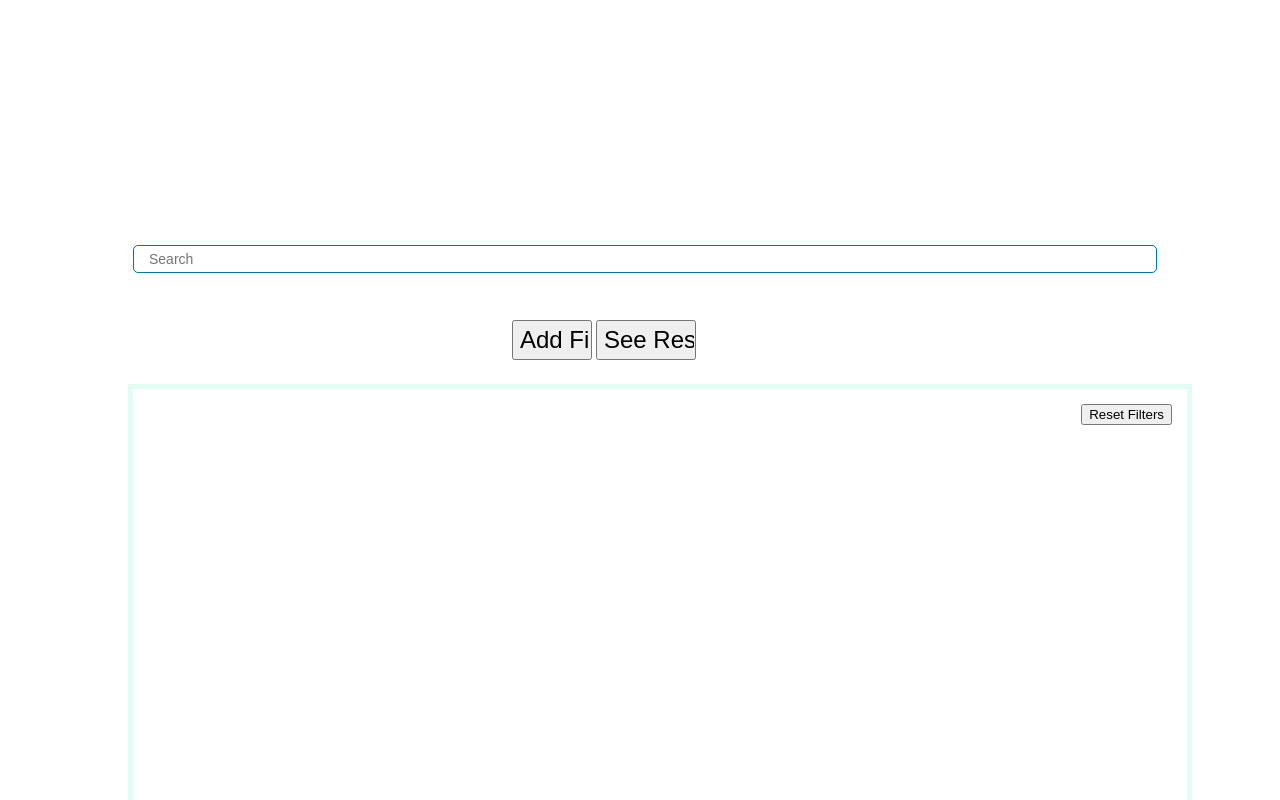
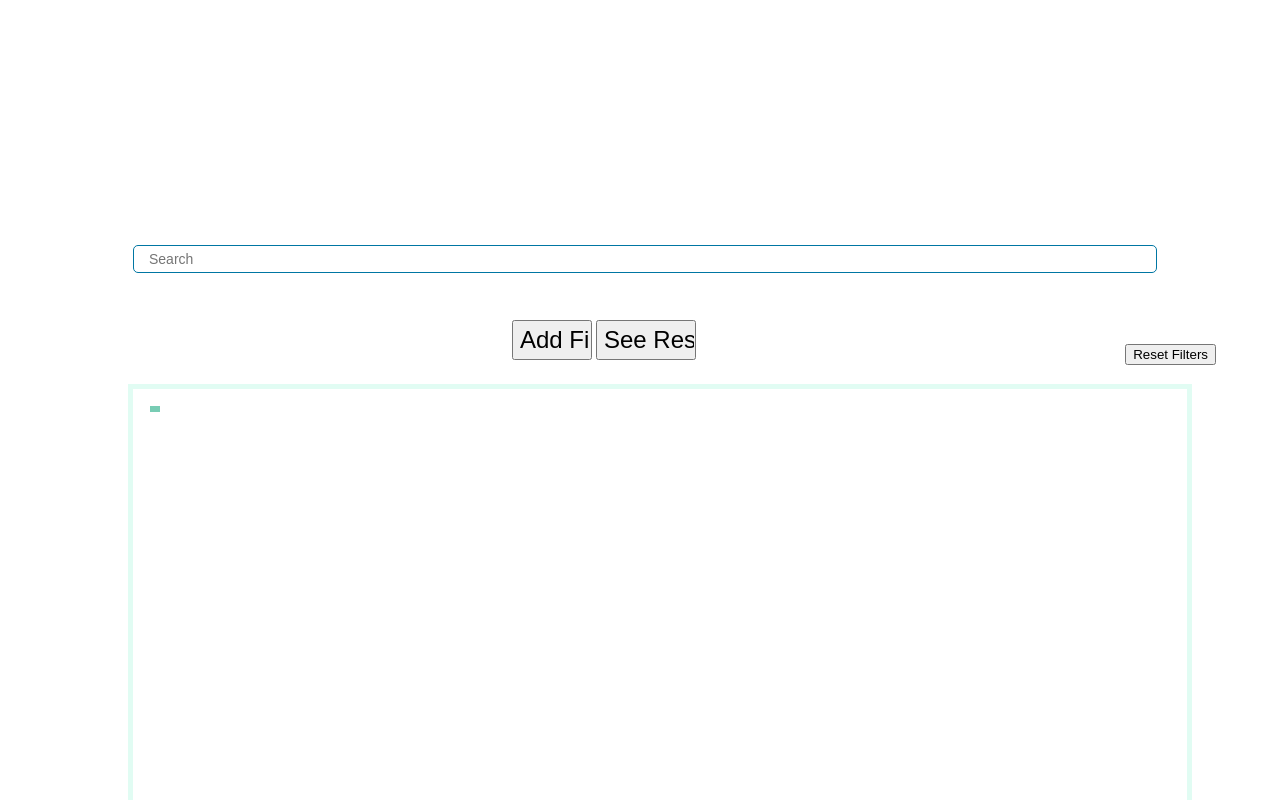
Before and after one commit to nayeon-factual/SmartSearch, a plain HTML site: page SmartSearch.html in a window 1280 px wide. Both pictures are taken after a click on the button "Add Filter". Drawn offline with nearby package versions, Linux system fonts and the light colour scheme.

Commit message:
filters come in blocks

```diff
--- a/SmartSearch.css
+++ b/SmartSearch.css
@@ -44,11 +44,19 @@
         width: 80%;
         border: 5px solid #E1FCF3;
         padding: 15px;
+    }
+
+    .filterbox{
+        display: inline-block;
+        margin: 2px;
+        padding: 3px 5px;
         font-family: Arial, Helvetica, sans-serif;
 		font-size:14px;
+        background-color: #78CCB4;
     }
 
     #resetbutton{
         position: absolute;
-        right:15px;
+        right: 5%;
+        top:43%;
     }
--- a/SmartSearch.html
+++ b/SmartSearch.html
@@ -18,8 +18,8 @@
         <input type="button" value="See Results" id="resultsButton" onClick="openURL();"/>
     </div>
 
+    <input type="button" value="Reset Filters" id="resetButton" onClick="reset();"/>
     <div id="history">
-        <input type="button" value="Reset Filters" id="resetButton" onClick="reset();"/>
     </div>
 
     </body>
--- a/SmartSearch.js
+++ b/SmartSearch.js
@@ -50,7 +50,8 @@ function hasFilter(input) {
 
 function goToData() {
     var searchInput = document.getElementById("searchInput").value;
-    $("#history").html = document.getElementById("history").innerHTML+searchInput+"<br/>";
+    $("#history").append('<div class="filterbox">'+searchInput+'</div></br>');
+    //= document.getElementById("history").innerHTML+searchInput+"<br/>";
         //if search contains a filter, then separate filter and search values
         if(hasFilter(searchInput)){
             var filterName = searchInput.substring(0, searchInput.indexOf(":"));
```
